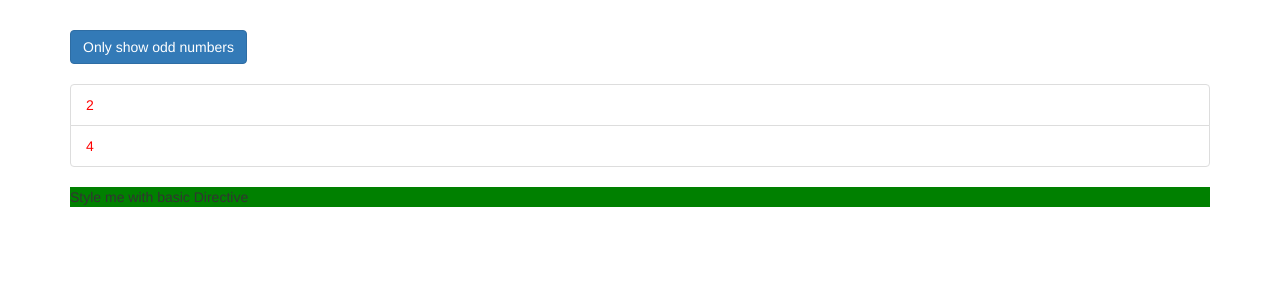
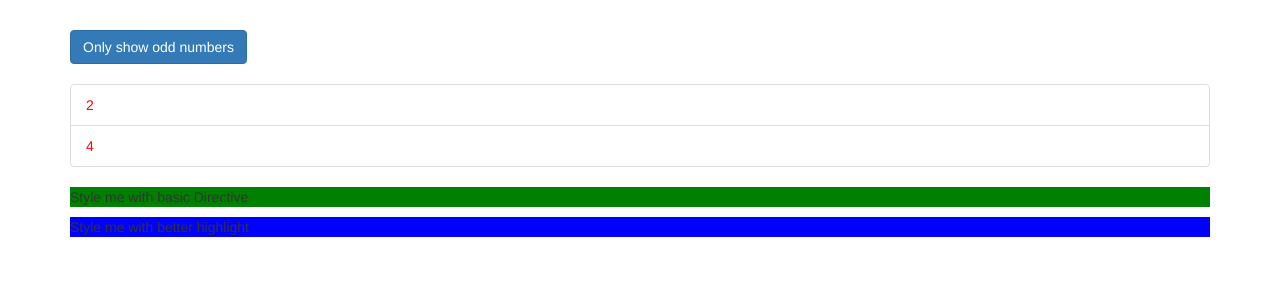
Before and after one commit to MasonT001/Directive-Deep-Dive, an Angular app: page / in a window 1280 px wide. Shown: the top 300 px of the page. Built offline with nearby package versions, Linux system fonts and the light colour scheme.

Commit message:
Using Renderer

```diff
--- a/src/app/app.component.html
+++ b/src/app/app.component.html
@@ -20,6 +20,7 @@
         </div>
       </ul>
       <p appBasicHighlight>Style me with basic Directive</p>
+      <p appBetterHighlight>Style me with better highlight</p>
       <ng-template [ngIf]="onlyOdd">
         <p>Only odd</p>
       </ng-template>
--- a/src/app/app.module.ts
+++ b/src/app/app.module.ts
@@ -5,11 +5,15 @@
 
 import { AppComponent } from './app.component';
 import { BasicHighlightDirective } from './basic-highlight/basic-highlist-directive';
+import { BetterHighlightDirective } from './better-highlight/better-highlight.directive';
+
 
 @NgModule({
   declarations: [
     AppComponent,
-    BasicHighlightDirective
+    BasicHighlightDirective,
+    BetterHighlightDirective
+
   ],
   imports: [
     BrowserModule,
--- /dev/null
+++ b/src/app/better-highlight/better-highlight.directive.ts
@@ -0,0 +1,14 @@
+import { Directive, Renderer2, OnInit, ElementRef } from '@angular/core';
+
+@Directive({
+  selector: '[appBetterHighlight]'
+})
+export class BetterHighlightDirective implements OnInit{
+
+  constructor(private elRef: ElementRef, private renderer: Renderer2) { }
+
+  ngOnInit() {
+    this.renderer.setStyle(this.elRef.nativeElement, 'background-color', 'blue')
+  }
+
+}
```
